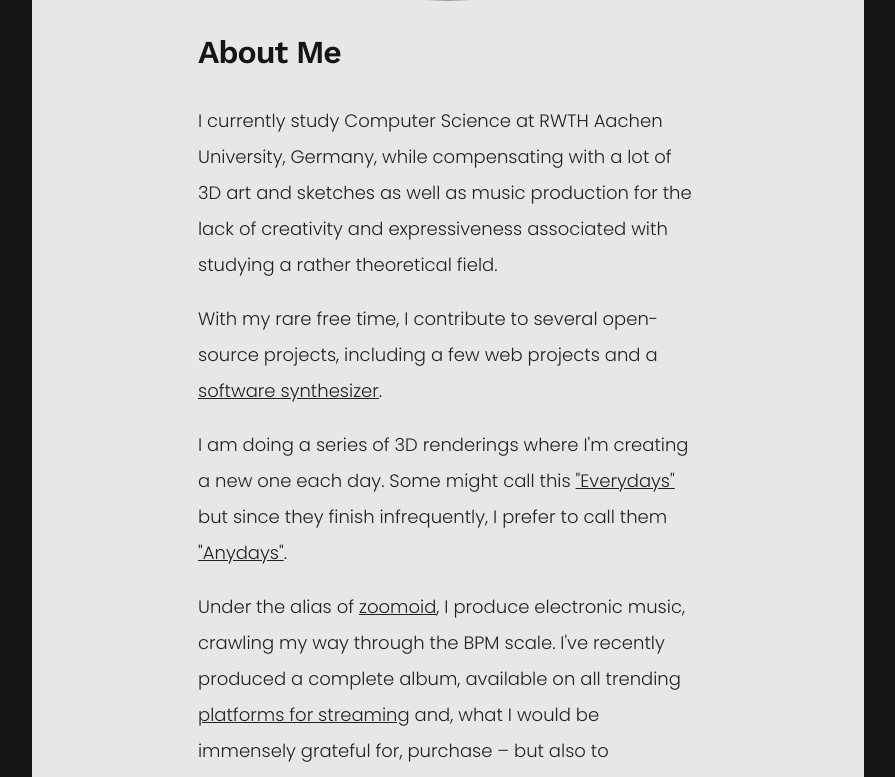
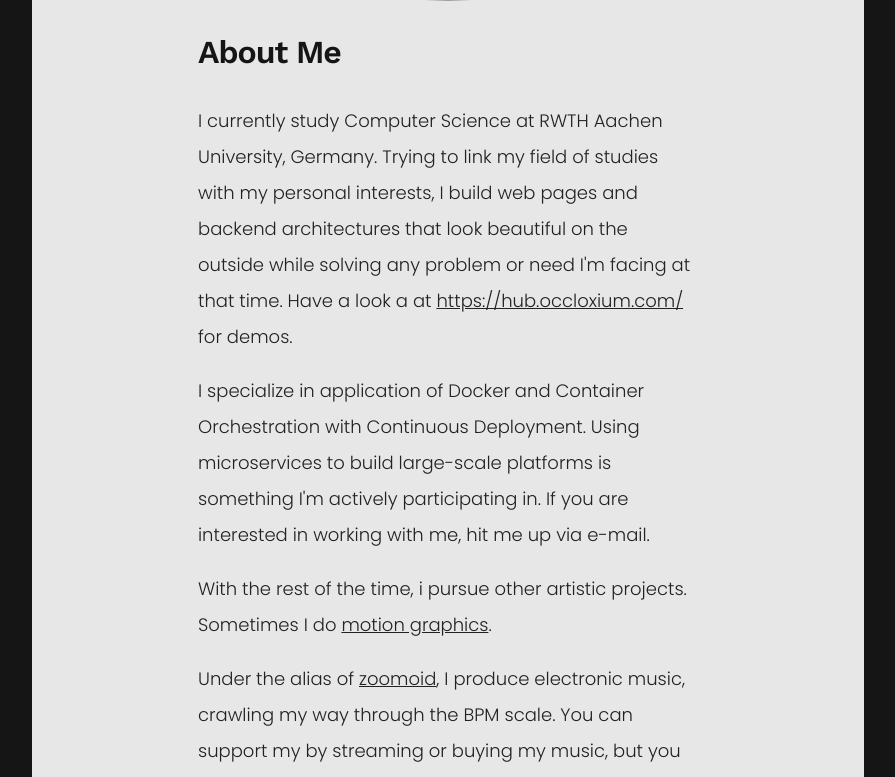
Before and after one commit to occloxium/occloxium-com, a Vue app in the folder client/: page / in a window 1280 px wide. Shown: the part 598-1375 px from the top of the page, without its empty margins (192-1087 px from the left). Built offline with nearby package versions, Linux system fonts and the light colour scheme; grey boxes are pictures that could not be loaded.

Commit message:
rewrote some text

```diff
--- a/client/src/views/About.vue
+++ b/client/src/views/About.vue
@@ -9,31 +9,30 @@
         About Me
       </h3>
       <p class="">
-        I currently study Computer Science at RWTH Aachen University, Germany, while compensating with
-        a lot of 3D art and sketches as well
-        as music production for the lack of creativity and expressiveness associated with studying a rather
-        theoretical
-        field.
+        I currently study Computer Science at RWTH Aachen University, Germany.
+        Trying to link my field of studies with my personal interests, I build
+        web pages and backend architectures that look beautiful on the outside
+        while solving any problem or need I'm facing at that time. Have a look a
+        at <a href="https://hub.occloxium.com/"
+        target="_blank">https://hub.occloxium.com/</a> for demos.
+      </p>
+      <p>
+        I specialize in application of Docker and Container Orchestration with
+        Continuous Deployment. Using microservices to build large-scale
+        platforms is something I'm actively participating in. If you are
+        interested in working with me, hit me up via e-mail.
       </p>
       <p class="">
-        With my rare free time, I contribute to several open-source projects, including a few web
-        projects and a
-        <a href="https://github.com/occloxium/Monoid">software synthesizer</a>.
-      </p>
-      <p class="">
-        I am doing a series of 3D renderings where I'm creating a new one each day. Some might call
-        this
-        <a href="https://www.instagram.com/beeple_crap/" target="_blank">"Everydays"</a> but since they
-        finish infrequently, I prefer to call them
-        <a href="https://www.instagram.com/occloxium/" target="_blank">"Anydays"</a>.
+        With the rest of the time, i pursue other artistic projects. Sometimes I
+        do <a href="/#/work">motion graphics</a>.
       </p>
       <p class="">
         Under the alias of
         <a href="https://www.zoomoid.de" target="_blank">zoomoid</a>, I produce electronic music, crawling
-        my way through the BPM scale. I've recently produced a complete album, available on all trending <a
-          href="https://open.spotify.com/album/2zF1wOwINENOR1fTGLqBEF?si=RlgSYU2cQwy3pn9BN0Y9Fw" target="_blank">platforms
-          for streaming</a> and, what I would be immensely grateful for, purchase &ndash;
-        but also to download for free, as with everything I do.
+        my way through the BPM scale. You can support my by streaming or buying
+        my music, but you may also just download it for free from my website, no
+        strings attached. Everything around that music project is also
+        completely self-made, stickers, cover art, website etc.
       </p>
     </div>
     </section>
--- a/client/src/views/Contact.vue
+++ b/client/src/views/Contact.vue
@@ -5,11 +5,6 @@
       <p class="">
         For any business inquiries or requests please contact me via email at
         <a href="mailto:alex@zoomoid.de">alex@zoomoid.de</a>.</p>
-      <p class="">
-        Since I'm obligated to give information about data protection and
-        privacy as well as legally binding contact &amp; ownership information,
-        here's where to find it: <a href="/privacy">Impressum</a>
-      </p>
       <h3 class="">Social Media</h3>
       <p class="">
         If you'd just like to stalk me on social media, there you go:
@@ -60,6 +55,7 @@
     border-top-left-radius: 50px;
     border-top-right-radius: 50px;
     max-width: 768px;
+    padding-bottom: 120px
   }
   section {
     max-width: 450px;
--- a/client/src/views/Work.vue
+++ b/client/src/views/Work.vue
@@ -133,7 +133,13 @@
     font-family: "Work Sans", sans-serif;
     font-weight: 600;
     letter-spacing: -1px;
-    font-size: 2em
+    font-size: 2em;
+    max-width: 500px;
+    margin: 1em auto 1em;
+  }
+  p {
+    max-width: 500px;
+    margin: auto;
   }
   .embed {
     width: 100%;
```
Also changed, not shown: 1 other file (tests, documents, lock files or other folders).
